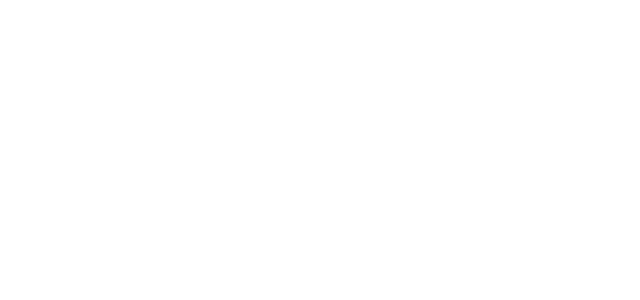
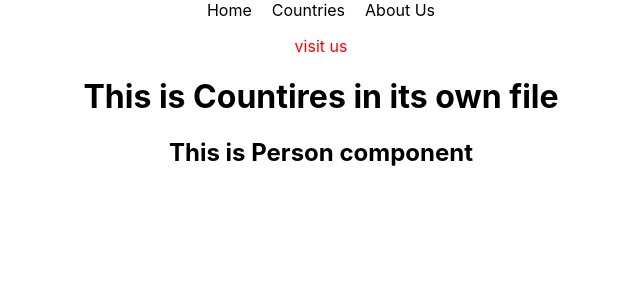
Before and after one commit to armancse-dev/react-rest-countries, a React (Create React App) app: page / in a window 1280 px wide. Shown: the top 300 px of the page, without its empty margins (319-959 px from the left). Built offline with nearby package versions, Linux system fonts and the light colour scheme.

Commit message:
react extension pack with css component

```diff
--- a/src/App.js
+++ b/src/App.js
@@ -1,16 +1,20 @@
 // import logo from './logo.svg';
 import './App.css';
+import Countries from './components/Countries/Countries';
+import Header from './components/Header/Header';
+import Person from './components/Person/Person';
 // import { useEffect, useState } from 'react';
 
 function App() {
   return (
     <div className="App">
-      {/* <Countries></Countries> */}
-
+      <Header></Header>
+      <Countries></Countries>
+      <Person></Person>
     </div>
   );
 }
-
+// <Countries></Countries>
 // function Countries(){
 //   const [countries, setCountries] = useState([]);
 
--- a/src/components/Countries/Countries.js
+++ b/src/components/Countries/Countries.js
@@ -1,3 +1,11 @@
-function Countries(){
+import React from 'react';
 
-}
+const Countries = () => {
+   return (
+      <div>
+         <h1>This is Countires in its own file</h1>
+      </div>
+   );
+};
+
+export default Countries;
--- /dev/null
+++ b/src/components/Header/Header.css
@@ -0,0 +1,9 @@
+.menu a{
+   text-decoration: none;
+   color: black;
+   margin: 10px;
+
+}
+.subtitle{
+   color: red;
+}
--- /dev/null
+++ b/src/components/Header/Header.js
@@ -0,0 +1,18 @@
+import React from 'react';
+import './Header.css';
+
+const Header = () => {
+   return (
+      <div>
+         <nav className='menu'>
+            <a href="/home">Home</a>
+            <a href="/countries">Countries</a>
+            <a href="/about">About Us</a>
+
+         </nav>
+         <p className='subtitle'>visit us</p>
+      </div>
+   );
+};
+
+export default Header;
--- /dev/null
+++ b/src/components/Person/Person.js
@@ -0,0 +1,11 @@
+import React from 'react';
+
+const Person = () => {
+   return (
+      <div>
+         <h2>This is Person component</h2>
+      </div>
+   );
+};
+
+export default Person;
```
Also changed, not shown: src/components/Person/Person.css (added).
